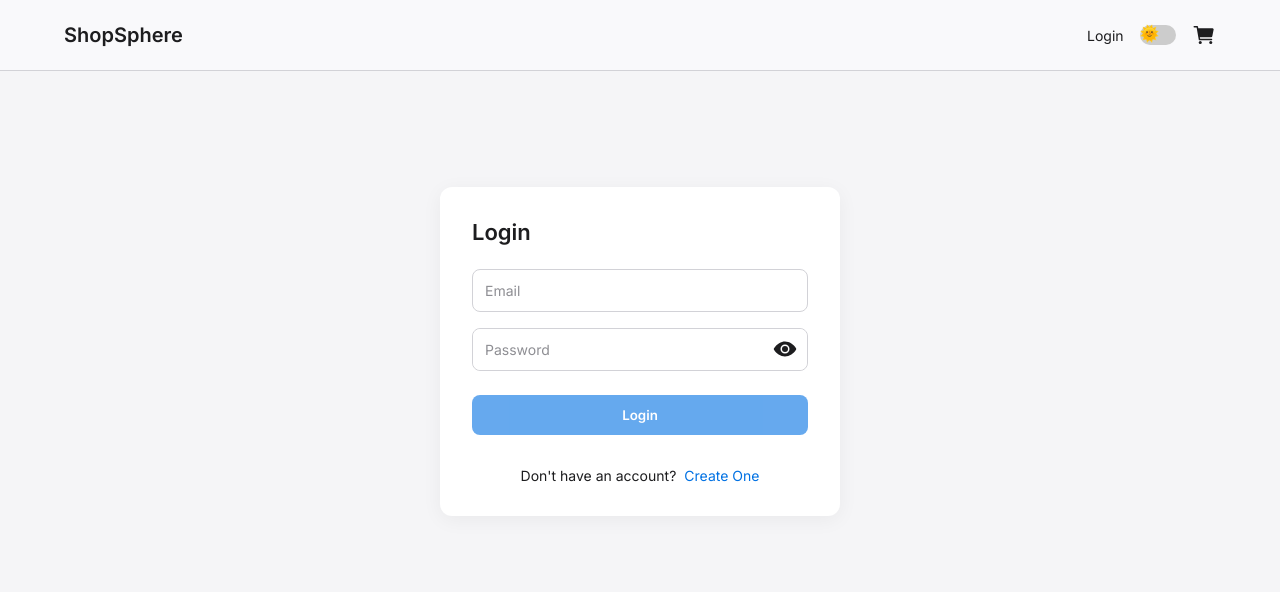
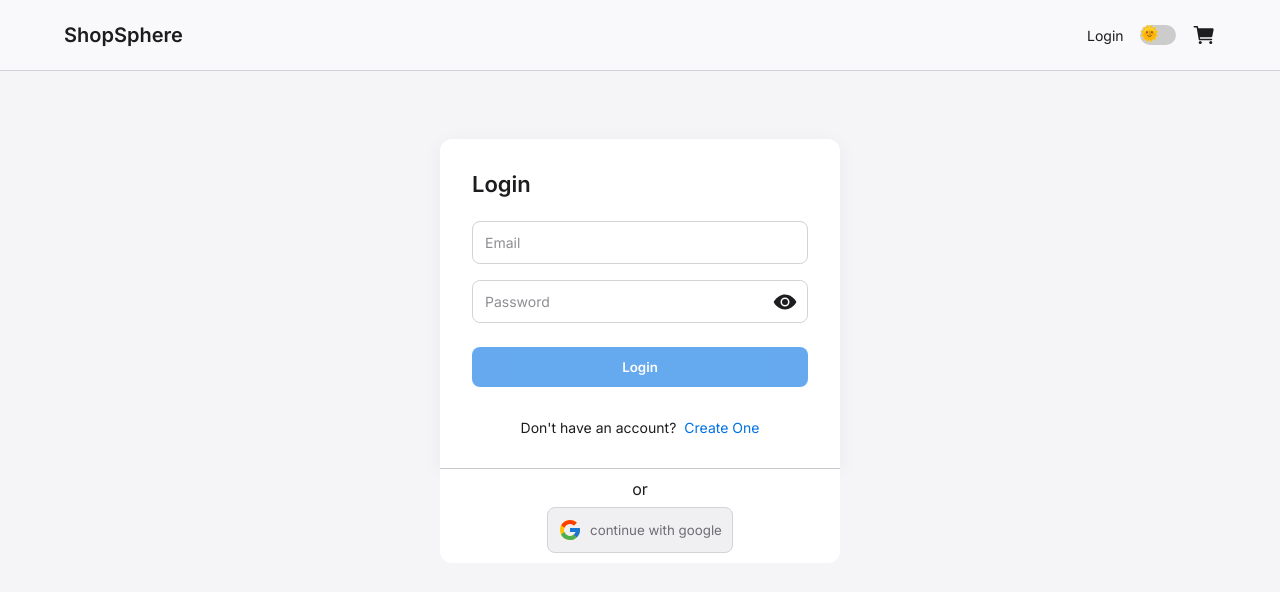
Before and after one commit to venkatyashwanth/shop-sphere_2026, a Next.js app: page /login in a window 1280 px wide. Shown: the top 592 px of the page. Built offline with nearby package versions, Linux system fonts and the light colour scheme; no server answers.

Commit message:
dummy push

```diff
--- a/src/app/login/LoginContent.js
+++ b/src/app/login/LoginContent.js
@@ -1,14 +1,17 @@
 "use client";
 import { useEffect, useState } from "react";
+import { signInWithEmailAndPassword } from "firebase/auth";
+import { useRouter, useSearchParams } from "next/navigation";
+import { GoogleAuthProvider, signInWithPopup } from "firebase/auth";
+import { auth, db } from "@/lib/firebase";
 import { IoEye } from "react-icons/io5";
 import { IoEyeOff } from "react-icons/io5";
-import styles from "./page.module.scss";
-import { signInWithEmailAndPassword } from "firebase/auth";
-import { useRouter, useSearchParams } from "next/navigation";
+import { FcGoogle } from "react-icons/fc";
 import Link from "next/link";
 import { useSelector } from "react-redux";
-import { auth } from "@/lib/firebase";
 import { validateLogin } from "@/lib/validators/authValidators";
+import styles from "./page.module.scss";
+import { doc, setDoc } from "firebase/firestore";
 
 export default function LoginContent() {
     const authState = useSelector((state) => state.auth);
@@ -25,6 +28,7 @@ export default function LoginContent() {
     const [error, setError] = useState("");
     const [loading, setLoading] = useState(false);
     const [mounted, setMounted] = useState(false);
+    const [googleLoading, setGoogleLoading] = useState(false);
 
     const registered = searchParams.get("registered");
 
@@ -83,6 +87,66 @@ export default function LoginContent() {
 
         setLoading(false);
     };
+
+    const signInWithGoogle = async () => {
+        setLoading(true);
+        setError("");
+        try {
+            const provider = new GoogleAuthProvider();
+            const result = await signInWithPopup(auth, provider);
+            const user = result.user;
+            await setDoc(
+                doc(db, "users", user.uid),
+                {
+                    email: user.email,
+                    role: "user",
+                    createdAt: new Date().toISOString()
+                },
+                { merge: true }
+            );
+            router.replace("/")
+        } catch (err) {
+            console.error(err);
+            setError("Google Sign-in failed");
+        }
+        setLoading(false);
+    }
+
+    const handleGoogleLogin = async () => {
+        setGoogleLoading(true);
+        setError("");
+
+        try {
+            const provider = new GoogleAuthProvider();
+            const result = await signInWithPopup(auth, provider);
+            const user = result.user;
+
+            await setDoc(
+                doc(db, "users", user.uid),
+                {
+                    email: user.email,
+                    name: user.displayName,
+                    photoURL: user.photoURL,
+                    role: "user",
+                    createdAt: new Date().toISOString()
+                },
+                { merge: true }
+            );
+            router.replace("/");
+        } catch (err) {
+            if (err.code === "auth/popup-blocked") {
+                setError("Popup blocked. Please allow popups for this site.")
+            }
+            else if (err.code === "auth/cancelled-popup-request") {
+                setError("Login Cancelled")
+            } else {
+                setError("Google login failed. Please try again.")
+            }
+            console.error(err);
+        }
+        setGoogleLoading(false);
+    }
+
 
     useEffect(() => {
         setMounted(true);
@@ -162,6 +226,31 @@ export default function LoginContent() {
                     </p>
                 )}
             </form>
+            <div className={styles.directLogin}>
+                <div className={styles.divider}>
+                    <span>or</span>
+                </div>
+                <button
+                    type="button"
+                    className={styles.googleBtn}
+                    // onClick={signInWithGoogle}
+                    onClick={handleGoogleLogin}
+                    disabled={googleLoading}
+                >
+                    {googleLoading ? (
+                        <>
+                            <FcGoogle size={24} />
+                            Signing in...
+                        </>
+                    ) : (
+                        <>
+                            <FcGoogle size={24} />
+                            continue with google
+                        </>
+                    )}
+
+                </button>
+            </div>
         </div>
     )
 }
--- a/src/app/login/page.module.scss
+++ b/src/app/login/page.module.scss
@@ -1,6 +1,7 @@
 .wrapper {
     min-height: 70vh;
     display: flex;
+    flex-direction: column;
     justify-content: center;
     align-items: center;
     padding: 24px 0;
@@ -11,7 +12,7 @@
     max-width: 400px;
     background-color: var(--card-bg);
     padding: 32px;
-    border-radius: 12px;
+    border-radius: 12px 12px 0 0;
     box-shadow: 0 4px 20px rgba(0, 0, 0, 0.05);
     display: flex;
     flex-direction: column;
@@ -140,6 +141,31 @@
     }
 }
 
+.directLogin{
+    background-color: var(--card-bg);
+    border-radius: 0 0 12px 12px;
+    width: 100%;
+    max-width: 400px;
+    display: flex;
+    flex-direction: column;
+    align-items: center;
+    gap: 8px;
+    padding: 10px;
+    border-top: 1px solid var(--pill-hover-border);
+    button{
+        background-color: var(--pill-bg);
+        border: 1px solid var(--pill-border);
+        color: var(--pill-text);
+        display: flex;
+        align-items: center;
+        gap: 8px;
+        padding: 10px;
+        border-radius: 8px;
+        cursor: pointer;
+
+    }
+}
+
 @media (prefers-reduced-motion: reduce) {
     .form {
         button {
--- a/src/components/AuthProvider.js
+++ b/src/components/AuthProvider.js
@@ -14,12 +14,19 @@ export default function AuthProvider({ children }) {
             if (firebaseUser) {
                 try {
                     const userDoc = await getDoc(doc(db, "users", firebaseUser.uid));
-                    const role = userDoc.exists() ? userDoc.data().role : "user";
+                    const role = userDoc.exists() ? userDoc?.data().role : "user";
+                    let data = {};
+                    if(userDoc.exists()){
+                        data = userDoc.data();
+                    }
+
                     dispatch(
                         setUser({
                             uid: firebaseUser.uid,
                             email: firebaseUser.email,
-                            role
+                            role: data.role || "user",
+                            name: data.name || firebaseUser.displayName || "",
+                            photoURL: data.photoURL || firebaseUser.photoURL || ""
                         })
                     )
                 } catch (error) {
@@ -28,7 +35,9 @@ export default function AuthProvider({ children }) {
                         setUser({
                             uid: firebaseUser.uid,
                             email: firebaseUser.email,
-                            role: "user"
+                            role: "user",
+                            name: firebaseUser.displayName || "",
+                            photoURL: firebaseUser.photoURL || ""
                         })
                     )
                 }
--- a/src/components/Header/Header.jsx
+++ b/src/components/Header/Header.jsx
@@ -132,9 +132,18 @@ export default function Header() {
                                             aria-expanded={open}
                                             aria-controls="user-menu"
                                         >
-                                            <span className={styles.avatarLetter}>
-                                                {user.email?.charAt(0).toUpperCase()}
-                                            </span>
+                                            {user?.photoURL ? (
+                                                <img
+                                                    src={user.photoURL}
+                                                    alt={user.name}
+                                                    className={styles.avatarImg}/>
+                                            ) :
+                                                <span className={styles.avatarLetter}>
+                                                    {user.email?.charAt(0).toUpperCase()}
+                                                    {console.log(user.name)}
+                                                </span>
+                                            }
+
                                             <span className={`${styles.dropdownArrow} ${open ? styles.rotateArrow : ""}`}>
                                                 🔻
                                             </span>
--- a/src/components/Header/Header.module.scss
+++ b/src/components/Header/Header.module.scss
@@ -160,6 +160,13 @@
 
     .rotateArrow {
         transform: rotate(180deg);
+    }
+
+    .avatarImg{
+        width: 32px;
+        height: 32px;
+        border-radius: 50%;
+        object-fit: cover;
     }
 }
 
```
Also changed, not shown: src/lib/validators/googleValidator.js (added).
